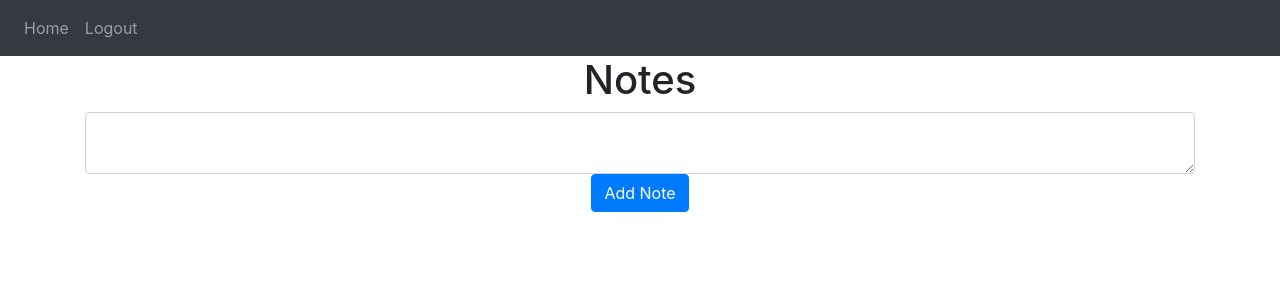
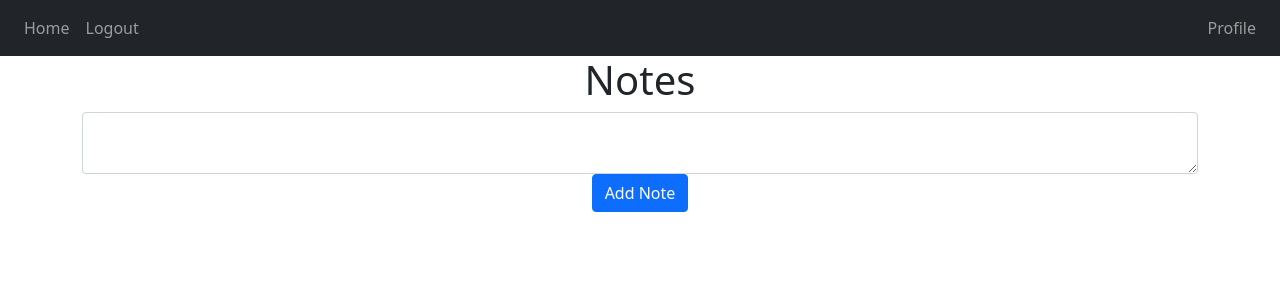
Before and after one commit to Kosmik247/RSS-Feed-Flask, a Flask app: page / in a window 1280 px wide. Shown: the top 300 px of the page. Run offline with Flask 3, Linux system fonts and the light colour scheme; the visitor is signed in with stand-in values (Sample User, id 1); data that the repository does not hold is empty; some libraries are stand-ins or nearby versions.

Commit message:
Experimenting with external profile, not following tutorial here.

```diff
--- a/RSS-Feed-Flask/website/templates/base.html
+++ b/RSS-Feed-Flask/website/templates/base.html
@@ -14,6 +14,9 @@
       href="https://stackpath.bootstrapcdn.com/font-awesome/4.7.0/css/font-awesome.min.css"
       crossorigin="anonymous"
     />
+    <link href="https://cdn.jsdelivr.net/npm/bootstrap@5.0.1/dist/css/bootstrap.min.css" rel="stylesheet">
+    <script src="https://cdn.jsdelivr.net/npm/@popperjs/core@2.9.2/dist/umd/popper.min.js" integrity="sha384-IQsoLXl5PILFhosVNubq5LC7Qb9DXgDA9i+tQ8Zj3iwWAwPtgFTxbJ8NT4GN1R8p" crossorigin="anonymous"></script>
+    <script src="https://cdn.jsdelivr.net/npm/bootstrap@5.0.1/dist/js/bootstrap.min.js" integrity="sha384-Atwg2Pkwv9vp0ygtn1JAojH0nYbwNJLPhwyoVbhoPwBhjQPR5VtM2+xf0Uwh9KtT" crossorigin="anonymous"></script>
 
     <title>{% block title %}Home{% endblock %}</title>
     </head>
@@ -27,10 +30,15 @@
                     {% if user.is_authenticated %}
                     <a class="nav-item nav-link" id="home" href="/">Home</a>
                     <a class="nav-item nav-link" id="logout" href="/logout">Logout</a>
+
                     {% else %}
                     <a class="nav-item nav-link" id="login" href="/login">Login</a>
                     <a class="nav-item nav-link" id="signUp" href="/sign-up">Sign Up</a>
                     {% endif %}
+                </div>
+                <div class="navbar-nav ms-auto">
+                    <a class="nav-item nav-link " id="profile" href="/profile">Profile</a>
+                    <img src="">
                 </div>
             </div>
         </nav>
--- /dev/null
+++ b/RSS-Feed-Flask/website/templates/profile.html
@@ -0,0 +1,2 @@
+{% extends "base.html" %}
+{% block title %}Profile{% endblock %}
--- a/RSS-Feed-Flask/website/views.py
+++ b/RSS-Feed-Flask/website/views.py
@@ -20,3 +20,10 @@ def home():
             flash('Note added!', category='success')
 
     return render_template("home.html", user=current_user)
+
+@views.route('/profile')
+@login_required
+def profile():
+
+
+    return render_template("profile.html", user=current_user)
```
Also changed, not shown: 1 other file.
